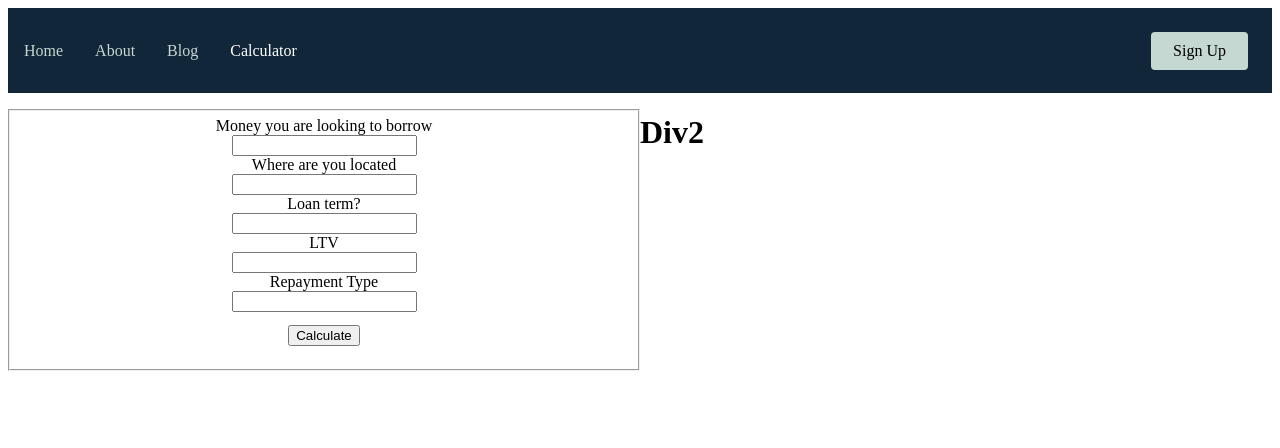
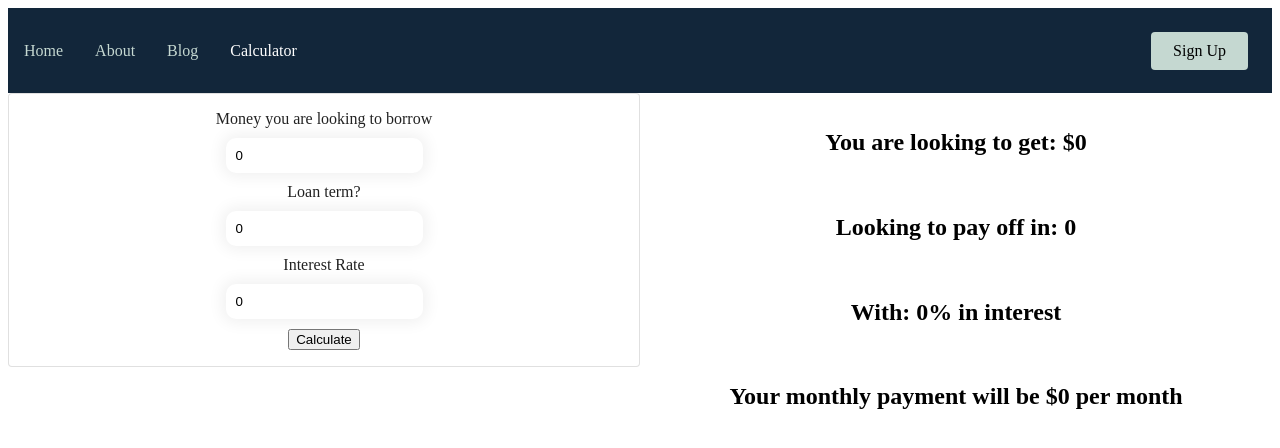
Before and after one commit to xael-dev/react-projects, a React (Create React App) app: page /loancalc in a window 1280 px wide. Shown: the top 448 px of the page. Built offline with nearby package versions, Linux system fonts and the light colour scheme.

Commit message:
Add calculator display values

```diff
--- a/src/pages/calc.js
+++ b/src/pages/calc.js
@@ -1,26 +1,29 @@
-import React from 'react';
+import React, { useState } from 'react';
+import Card from '@mui/material/Card';
 
-class Calc extends React.Component {
-    constructor(props) {
-        super(props)
-        this.handleInput = this.handleInput.bind(this);
-        this.handleClick = this.handleSubmit.bind(this);
+export default function Calc() {
+    //declare variables for present value of an ordinary annuity for our state management
+    //going to assume compounding occurs at the same rate/month with consistent payments
+    const [loanAmount, setLoanAmount] = useState(0);
+    const [interestRate, setInterestRate] = useState(0);
+    const [numMonths, setNumMonths] = useState(0);
+    const [annuity, setAnnuity] = useState(0);
+
+    function calculateLoan(event) {
+        event.preventDefault();
+        const formValid = loanAmount >= 0 && interestRate >= 0 && numMonths >= 0;
+        if (!formValid) {
+            return;
+        } else {
+            const loanCalculation = (loanAmount * (1 + interestRate / 100) / numMonths);
+            setAnnuity(Math.round(100 * loanCalculation) / 100);
+        }
     }
 
-    handleInput(event) {
-        event.preventDefault()
-        console.log(event.target.value)
-    }
-
-    handleSubmit(event) {
-        alert(`Amount is confirmed!: ${this.state.value}`);
-        event.preventDefault();
-    }
-
-    render() {
     return (
-            //define JSX element styles as an object
-            //Considering using controlled components here for handling form state 'react.org/forms.html'
+        //define JSX element styles as an object (Personal note)
+        //Considering using useState() here for handling form state
+        //TODO: Handle negative inputs from form fields.
         <div
             className='row'
             style={{
@@ -29,29 +32,29 @@ class Calc extends React.Component {
             }}>
             <div className='column'>
                 <div className='form-container'>
-                        <form onSubmit={this.handleSubmit}>
-                            <fieldset className='align-center'>
-                                <label className="form-text" htmlFor="">Money you are looking to borrow</label><br />
-                                <input type="text" name='' onInput={this.handleInput} /><br />
-                                <label className="form-text" htmlFor="">Where are you located</label><br />
-                                <input type="dropdown" name='' /><br />
-                                <label className="form-text" htmlFor="">Loan term?</label><br />
-                                <input type="text" name='' /><br />
-                                <label className="form-text" htmlFor="">LTV</label><br />
-                                <input type="text" name='' /><br />
-                                <label className="form-text" htmlFor="">Repayment Type</label><br />
-                                <input type="text" name='' /><br />
-                                <button className="align-center" onClick={this.handleClick}>Calculate</button>
-                            </fieldset>
+                    <Card variant='outlined'>
+                        <form className='align-center' onSubmit={calculateLoan}>
+                                <label className="form-text" htmlFor="loanAmount">Money you are looking to borrow</label><br />
+                                <input type="number" name='loanAmount' value={loanAmount} onChange={(event) => setLoanAmount(event.target.value)} /><br />
+
+                                <label className="form-text" htmlFor="loanTerm">Loan term?</label><br />
+                                <input type="number" name='loanTerm' value={numMonths} onChange={(event) => setNumMonths(event.target.value)} /><br />
+
+                                <label className="form-text" htmlFor="interestRate">Interest Rate</label><br />
+                                <input type="number" name='interestRate' value={interestRate} onChange={(event) => setInterestRate(event.target.value)} /><br />
+
+                                <button>Calculate</button>
                         </form>
+                    </Card>
                 </div>
             </div>
-                <div className='column'>
-                    <h1>Div2</h1>
+
+            <div className='column align-center'>
+                <h2>You are looking to get: ${loanAmount}</h2><br />
+                <h2>Looking to pay off in: {numMonths}</h2><br />
+                <h2>With: {interestRate}% in interest</h2><br />
+                <h2>Your monthly payment will be ${annuity} per month</h2><br />
             </div>
         </div>
     )
 }
-}
-
-export default Calc;
```
Lines whose indentation alone changed are shown as unchanged.
